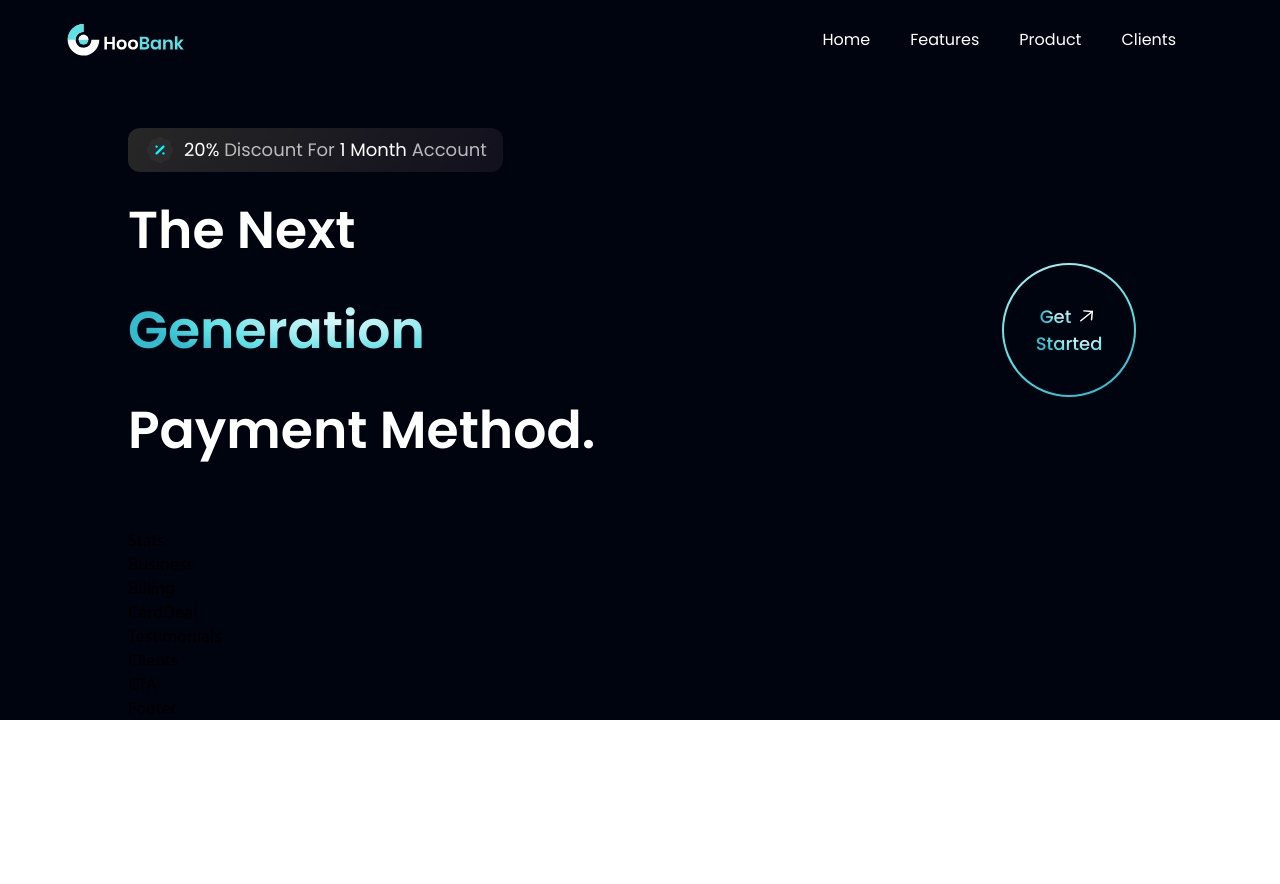
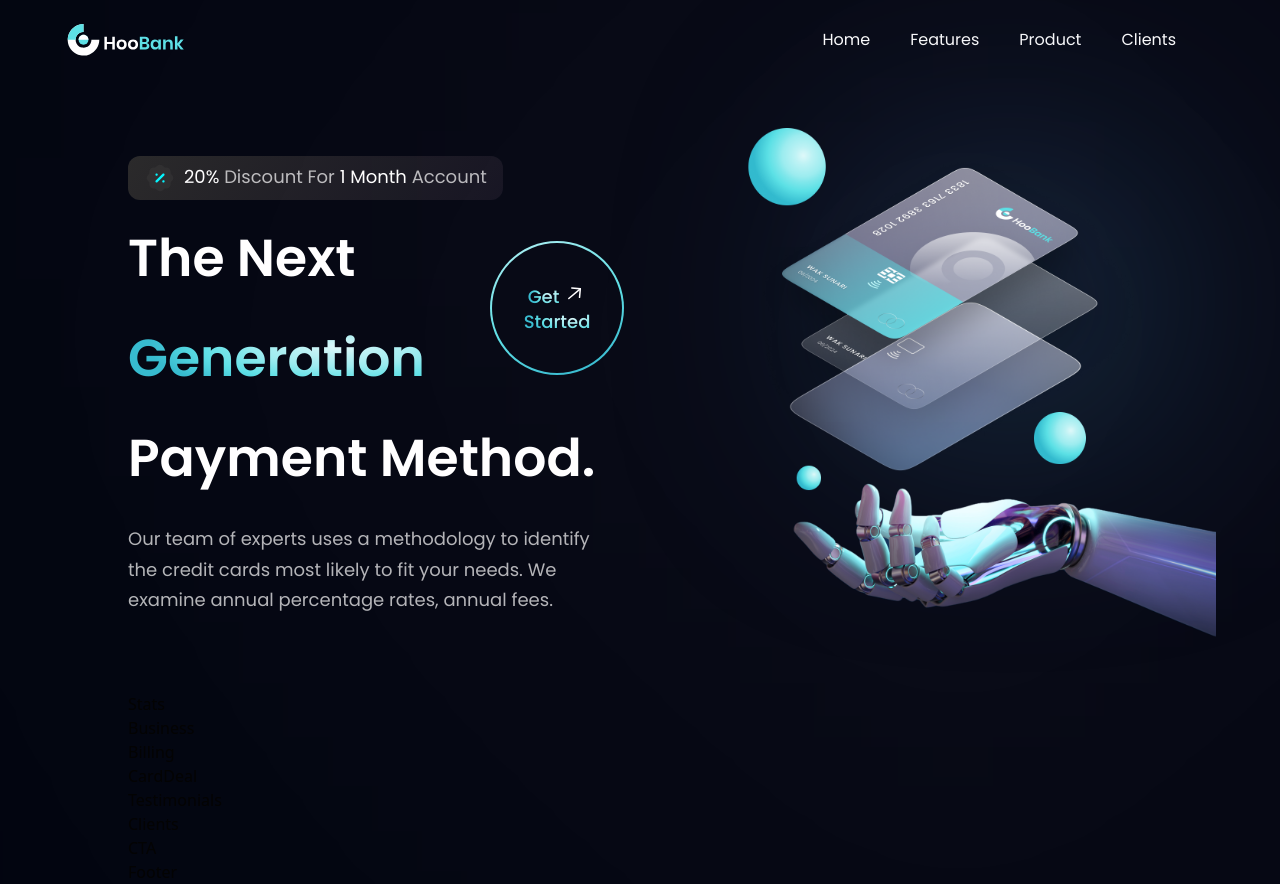
Before and after one commit to syedmilad/Modern-UI-UX, a React (Vite) app: page / in a window 1280 px wide. Before the commit the page ends 800 px from the top, so only its background shows below. Built offline with nearby package versions, Linux system fonts and the light colour scheme.

Commit message:
updated work

```diff
--- a/src/components/GetStarted.jsx
+++ b/src/components/GetStarted.jsx
@@ -7,12 +7,12 @@
 
       <div className='flex flex-col items-center justify-center rounded-full text-white bg-primary w-full h-full'>
 
-        <div className='font-poppins flex items-center justify-center gap-1 font-medium text-[18px] leading=[23px]'>
+        <div className='font-poppins flex items-start justify-center gap-1 font-medium text-[18px] leading=[23px]'>
           <span className='text-gradient'>Get</span>
           <img src={arrowUp} alt="arrowUp" className='w-[23px] h-[23px] object-contain'/>
         </div>
 
-        <div className='font-poppins gap-1 font-medium text-[18px] leading=[23px]'>
+        <div className='font-poppins gap-1 font-medium text-[18px] leading-[23px]'>
           <span className='text-gradient'>Started</span>
         </div>
 
--- a/src/components/Hero.jsx
+++ b/src/components/Hero.jsx
@@ -1,8 +1,8 @@
-import { discount } from "../assets"
+import { discount, robot } from "../assets"
 import GetStarted from "./GetStarted"
 export default function Hero() {
   return (
-    <section className=" flex md:flex-row flex-col sm:py-12 py-6">
+    <section className="flex md:flex-row flex-col sm:py-12 py-6">
       <div className="flex-1 flex justify-center items-start flex-col xl:px-0 md:px-16 px-6 ">
 
         <div className="flex flex-row items-center py-[6px] px-4 bg-discount-gradient rounded-xl mb-2">
@@ -17,13 +17,31 @@
             <h1 className="flex-1 font-poppins font-semibold ss:text[77px] text-[52px] text-white ss:leading-[100px] leading-[77px]">
               The Next <br className="sm:block hidden" />{" "}
               <span className="text-gradient">Generation <br /></span>{" "}
-              <span>Payment Method.</span>
             </h1>
 
             <div className="ss:flex hidden md:mr-4">
               <GetStarted/>
             </div>
+
         </div>
+        <h1 className="font-poppins font-semibold ss:text[68px] text-[52px] text-white ss:leading-[100px] leading-[77px]">
+            Payment Method.
+        </h1>
+
+        <p className="font-poppins font-normal text-dimWhite text-[18px] leading-[30.8px] max-w-[470px] mt-4 ">Our team of experts uses a methodology to identify the credit cards most likely to fit your needs.
+        We examine annual percentage rates, annual fees.</p>
+      </div>
+
+      <div className="flex flex-1 relative justify-center items-center md:my-0 my-10">
+        <img src={robot} alt="bilings" className="w-[100%] h-[100%] relative z-[5]" />
+
+        <div className="absolute z-[0] w-[40%] h-[35%] top-0 pink__gradient "/>
+        <div className="absolute z-[1] w-[80%] h-[80%] bottom-40 rounded-full top-0 white__gradient "/>
+        <div className="absolute z-[0] w-[50%] h-[50%] top-0 right-20 bottom-20 blue__gradient "/>
+      </div>
+
+      <div className={`ss:hidden flex justify-center items-center`}>
+        <GetStarted/>
       </div>
     </section>
   )
```
